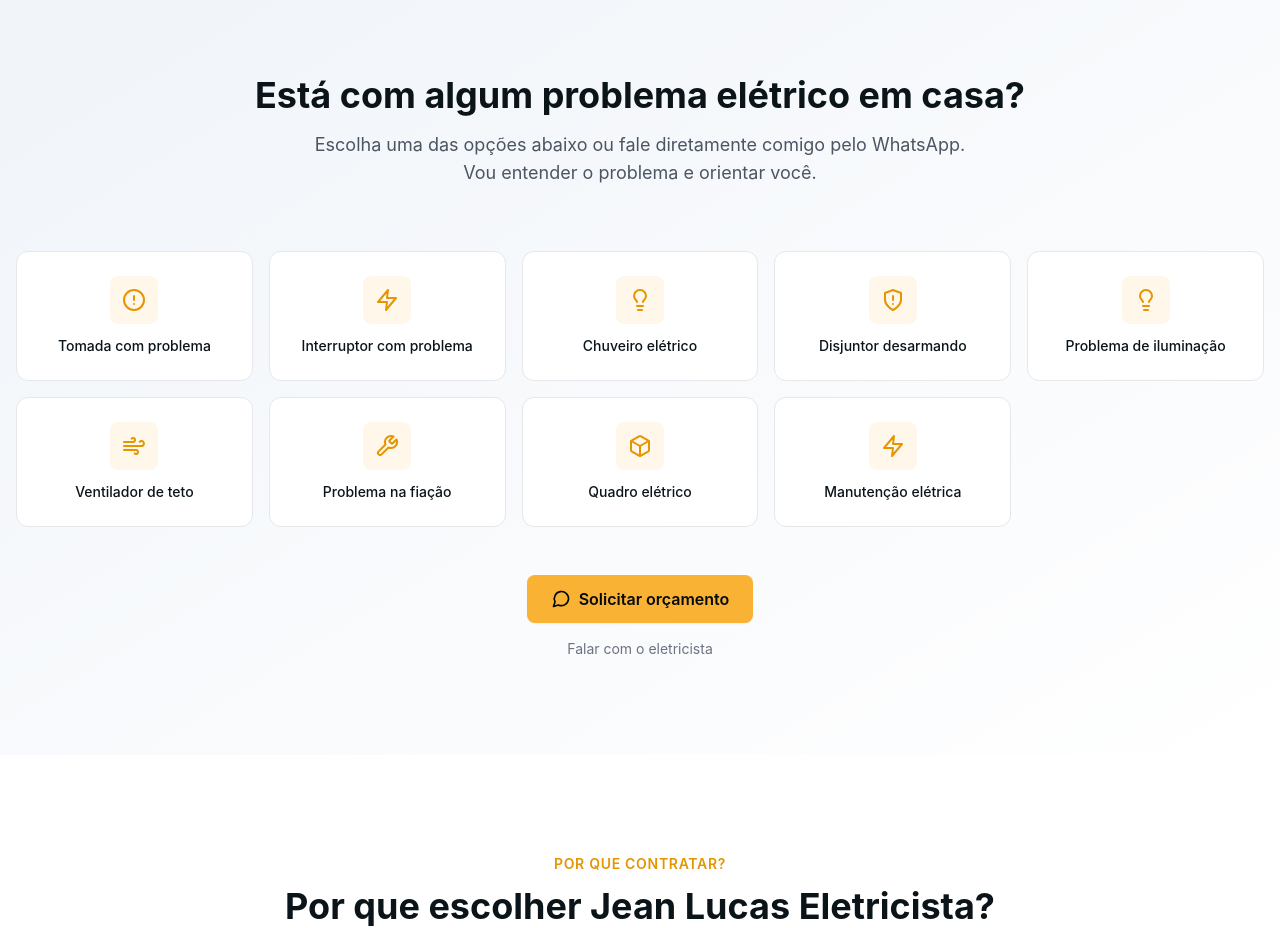
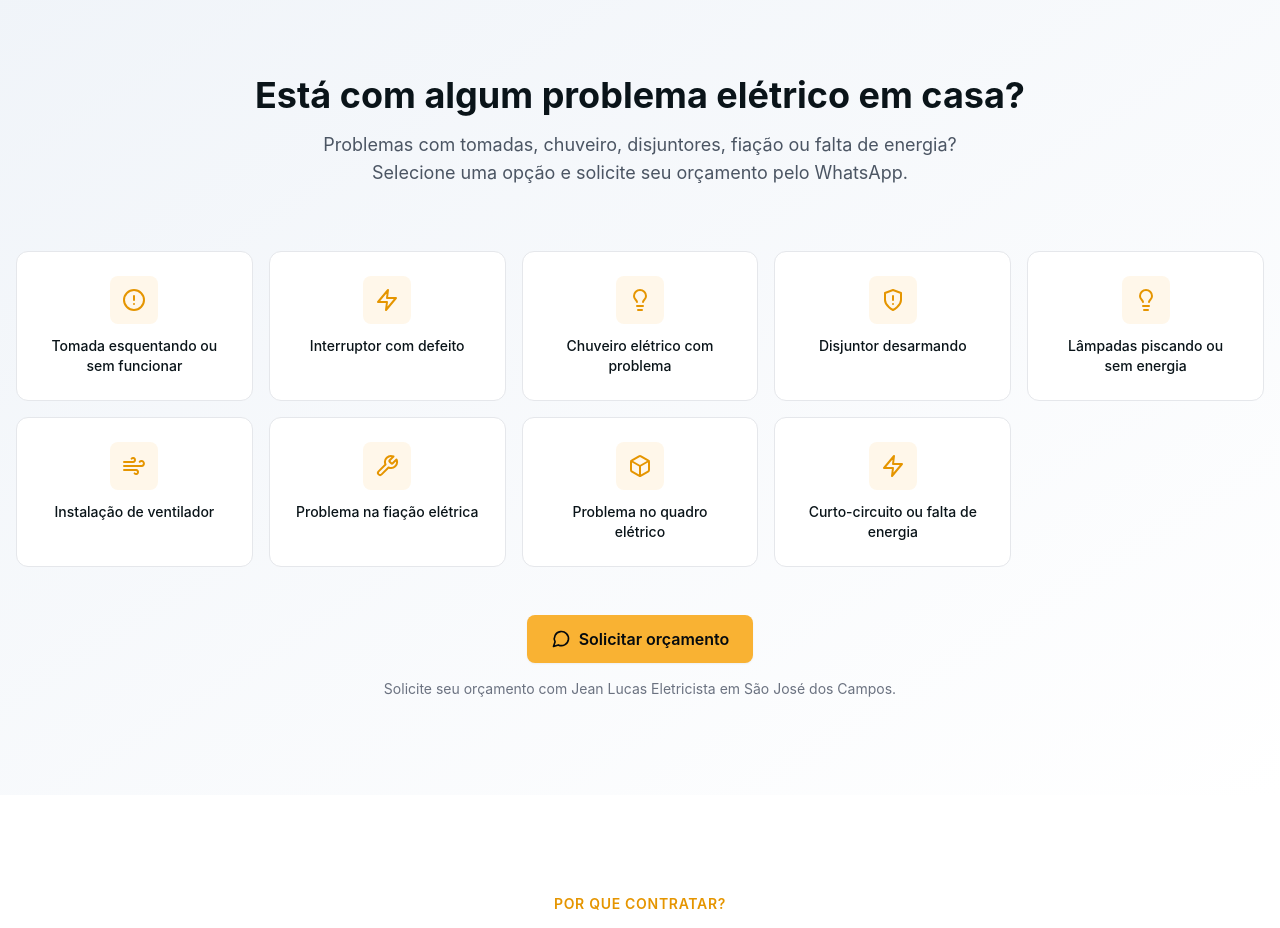
Before and after one commit to jeanlucassolutions/site-institucional, a Next.js app: page / in a window 1280 px wide. Shown: the part 2300-3228 px from the top of the page. Built offline with nearby package versions, Linux system fonts and the light colour scheme; no server answers.

Commit message:
Update problem labels and messages for clarity

```diff
--- a/src/components/Problems.tsx
+++ b/src/components/Problems.tsx
@@ -1,3 +1,4 @@
+
 'use client'
 
 import {
@@ -17,48 +18,48 @@ const Problems = () => {
   const problems = [
     {
       icon: AlertCircle,
-      label: 'Tomada com problema',
-      message: 'Olá, Jean! Estou com um problema em uma tomada e gostaria de solicitar um orçamento.',
+      label: 'Tomada esquentando ou sem funcionar',
+      message: 'Olá, Jean! Estou com uma tomada esquentando ou sem funcionar e gostaria de solicitar uma avaliação.',
     },
     {
       icon: Zap,
-      label: 'Interruptor com problema',
-      message: 'Olá, Jean! Estou com um problema em um interruptor e gostaria de solicitar um orçamento.',
+      label: 'Interruptor com defeito',
+      message: 'Olá, Jean! Estou com um problema em um interruptor da minha residência e gostaria de solicitar um orçamento.',
     },
     {
       icon: Lightbulb,
-      label: 'Chuveiro elétrico',
-      message: 'Olá, Jean! Estou com um problema no chuveiro elétrico e gostaria de solicitar um orçamento.',
+      label: 'Chuveiro elétrico com problema',
+      message: 'Olá, Jean! Estou com um problema no chuveiro elétrico e gostaria de solicitar uma avaliação.',
     },
     {
       icon: ShieldAlert,
       label: 'Disjuntor desarmando',
-      message: 'Olá, Jean! Meu disjuntor está desarmando e gostaria de solicitar uma avaliação.',
+      message: 'Olá, Jean! Meu disjuntor está desarmando frequentemente e gostaria de solicitar uma avaliação.',
     },
     {
       icon: Lightbulb,
-      label: 'Problema de iluminação',
-      message: 'Olá, Jean! Estou com um problema na iluminação da minha residência e gostaria de solicitar um orçamento.',
+      label: 'Lâmpadas piscando ou sem energia',
+      message: 'Olá, Jean! Estou com problemas na iluminação da minha residência e gostaria de solicitar um orçamento.',
     },
     {
       icon: Wind,
-      label: 'Ventilador de teto',
-      message: 'Olá, Jean! Preciso de ajuda com a instalação ou manutenção de um ventilador de teto.',
+      label: 'Instalação de ventilador',
+      message: 'Olá, Jean! Preciso instalar ou realizar manutenção em um ventilador de teto.',
     },
     {
       icon: Wrench,
-      label: 'Problema na fiação',
+      label: 'Problema na fiação elétrica',
       message: 'Olá, Jean! Estou com um problema na fiação elétrica da minha residência e gostaria de solicitar uma avaliação.',
     },
     {
       icon: Box,
-      label: 'Quadro elétrico',
-      message: 'Olá, Jean! Preciso de ajuda com o quadro elétrico da minha residência.',
+      label: 'Problema no quadro elétrico',
+      message: 'Olá, Jean! Estou com um problema no quadro elétrico da minha residência e gostaria de solicitar uma avaliação.',
     },
     {
       icon: Zap,
-      label: 'Manutenção elétrica',
-      message: 'Olá, Jean! Preciso de uma manutenção elétrica em minha residência e gostaria de solicitar um orçamento.',
+      label: 'Curto-circuito ou falta de energia',
+      message: 'Olá, Jean! Estou com um possível curto-circuito ou falta de energia na minha residência e preciso de ajuda.',
     },
   ]
 
@@ -84,8 +85,8 @@ const Problems = () => {
           </h2>
 
           <p className="text-lg text-gray-600 max-w-2xl mx-auto">
-            Escolha uma das opções abaixo ou fale diretamente comigo pelo
-            WhatsApp. Vou entender o problema e orientar você.
+            Problemas com tomadas, chuveiro, disjuntores, fiação ou falta de
+            energia? Selecione uma opção e solicite seu orçamento pelo WhatsApp.
           </p>
         </div>
 
@@ -123,7 +124,7 @@ const Problems = () => {
           <WhatsAppButton variant="cta" />
 
           <p className="text-sm text-gray-500 mt-4">
-            Falar com o eletricista
+            Solicite seu orçamento com Jean Lucas Eletricista em São José dos Campos.
           </p>
         </div>
 
```
